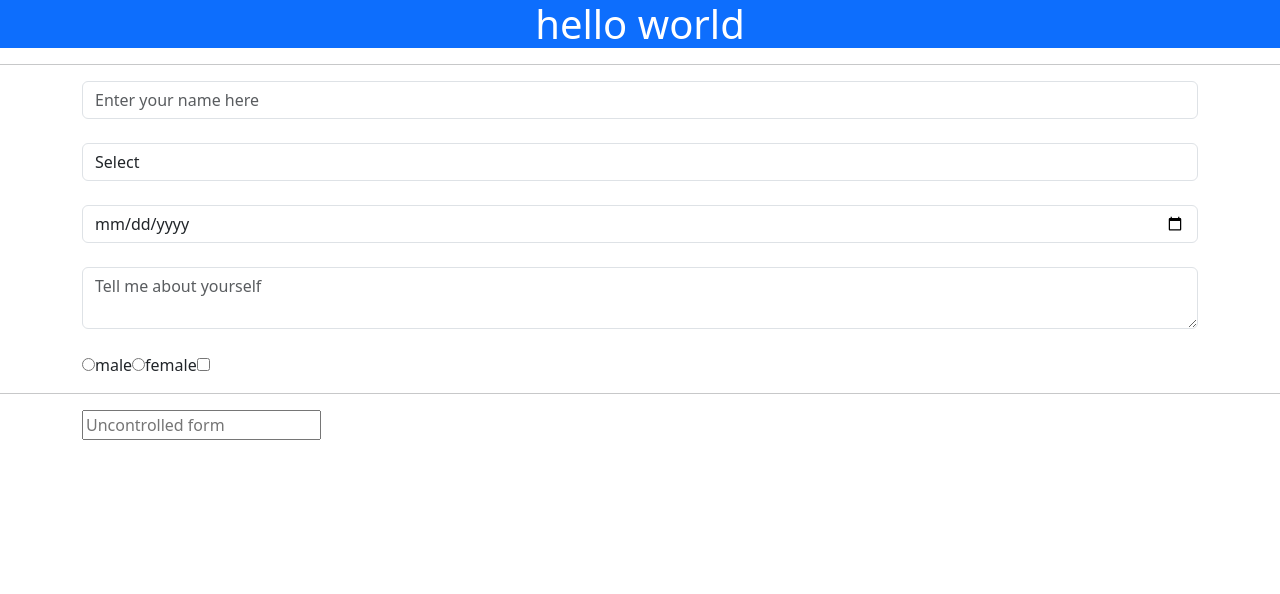
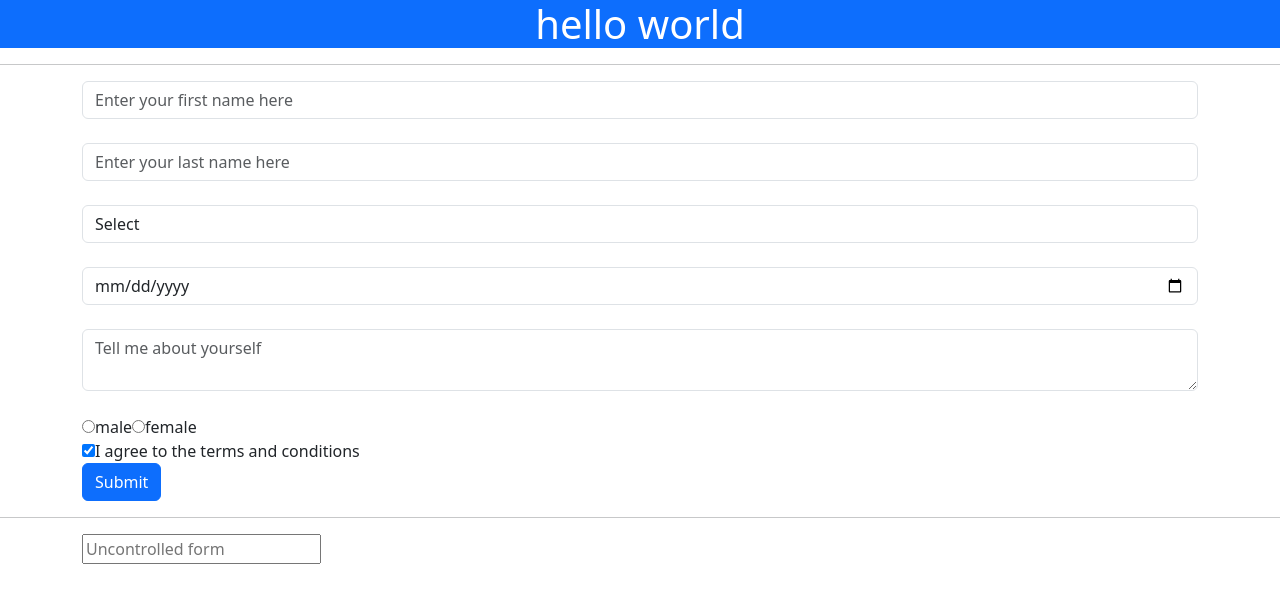
Before and after one commit to rakibulapon46/React-JS, a React (Vite) app in the folder 08/Bootstrap/: page / in a window 1280 px wide. Shown: the top 594 px of the page. Built offline with nearby package versions, Linux system fonts and the light colour scheme.

Commit message:
update input

```diff
--- a/08/Bootstrap/src/Input.jsx
+++ b/08/Bootstrap/src/Input.jsx
@@ -1,19 +1,51 @@
+import { Component } from "react";
 
-function Input() {
-  const formChange = (event) => {
-    console.log(event.target.value)
+export default class Input extends Component {
+
+  state = {
+    firstName:"",
+    lastName:"",
+    category:"",
+    CreationDate:"",
+    About:"",
+    gender:"",
+    checkbox:true
   }
 
-  const checkBoxHandler = (event) => {
+  formChange = (event) => {
     this.setState({
-      checkBox : event.target.checked
+      [event.target.name]: event.target.value
     })
-  }
+  };
+
+  checkBoxHandler = (event) => {
+    this.setState({
+      checkbox: event.target.checked,
+    });
+  };
+  render() {
+    const {firstName, lastName, category, CreationDate, About, checkbox } = this.state
     return (
       <div className="container">
-    <input type="text" name="firstName"placeholder="Enter your name here" className="form-control" onChange={formChange}/>
+        <input
+          type="text"
+          name="firstName"
+          placeholder="Enter your first name here"
+          className="form-control"
+          onChange={this.formChange}
+          value={firstName}
+        />
         <br />
-    <select name="category" onChange={formChange} className="form-control">
+        <input
+          type="text"
+          name="lastName"
+          placeholder="Enter your last name here"
+          className="form-control"
+          onChange={this.formChange}
+          value={lastName}
+        />
+        <br />
+        <select name="category" onChange={this.formChange} className="form-control" value={category}>
           <option value="Select">Select</option>
           <option value="Programming">Programming</option>
           <option value="Education">Education</option>
@@ -21,18 +53,41 @@ function Input() {
           <option value="Development">Development</option>
         </select>
         <br />
-    <input type="date" name="CreationDate" className="form-control" onChange={formChange}/>
+        <input
+          type="date"
+          name="CreationDate"
+          className="form-control"
+          onChange={this.formChange}
+          value={CreationDate}
+        />
         <br />
-    <textarea name="About" placeholder="Tell me about yourself" className="form-control" onChange={formChange}></textarea>
+        <textarea
+          name="About"
+          placeholder="Tell me about yourself"
+          className="form-control"
+          onChange={this.formChange}
+          value={About}
+        ></textarea>
         <br />
-    <input type="radio" name="gender" value="male" onChange={formChange}/>
+        <input type="radio" name="gender" value="male" onChange={this.formChange} />
         <label htmlFor="gender">male</label>
-    <input type="radio" name="gender" value="female" onChange={formChange}/>
+        <input
+          type="radio"
+          name="gender"
+          value="female"
+          onChange={this.formChange}
+        />
         <label htmlFor="gender">female</label>
+        <br />
 
-   <input type="checkbox" name="checkbox" onChange={checkBoxHandler} />
+        <input type="checkbox" name="checkbox" onChange={this.checkBoxHandler} checked={checkbox} />
+        <label htmlFor="checkbox">I agree to the terms and conditions</label>
+        <br />
+        <button type="submit" className="btn btn-primary" onClick={() => console.log(this.state) }>
+          Submit
+        </button>
+
       </div>
-  )
+    );
   }
-
-export default Input
+}
```
Lines whose indentation alone changed are shown as unchanged.
